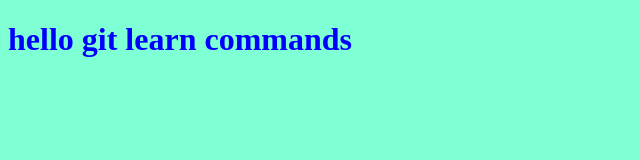
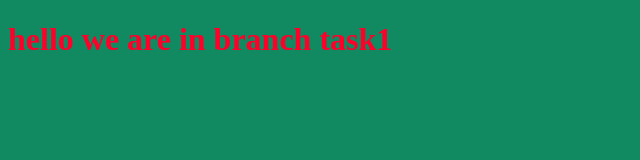
Before and after one commit to supdevapp/myprojet, a plain HTML site: page index.html in a window 1280 px wide. Shown: the whole page, without its empty margins (0-640 px from the left). Drawn offline with Linux system fonts and the light colour scheme.

Commit message:
changing index and style

```diff
--- a/index.html
+++ b/index.html
@@ -8,6 +8,6 @@
     <link rel="stylesheet" href="style.css">
 </head>
 <body>
-    <h1>hello git learn commands</h1>
+    <h1>hello we are in branch task1</h1>
 </body>
 </html>
--- a/style.css
+++ b/style.css
@@ -1,6 +1,6 @@
 h1{
-    color: blue;
+    color: rgb(255, 0, 43);
 }
 body{
-    background-color: aquamarine;
+    background-color: rgb(17, 137, 97);
 }
```
